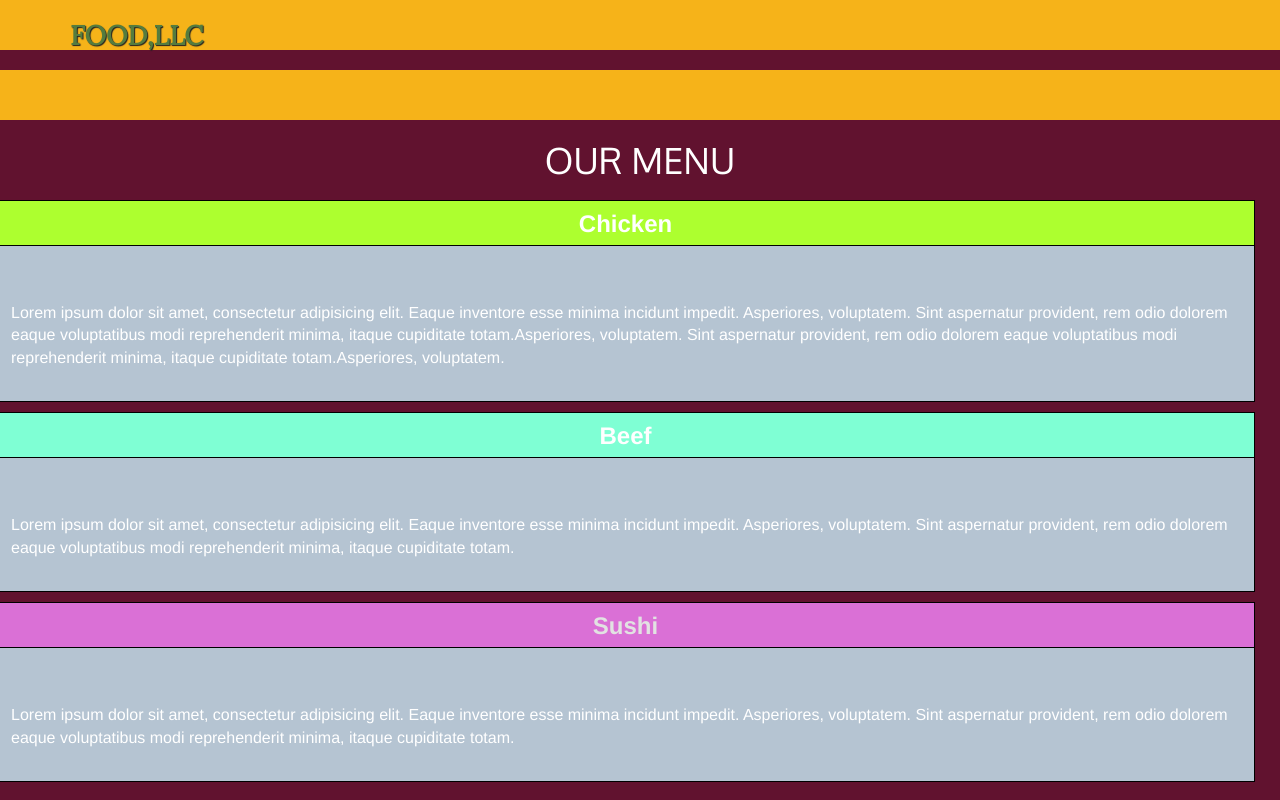
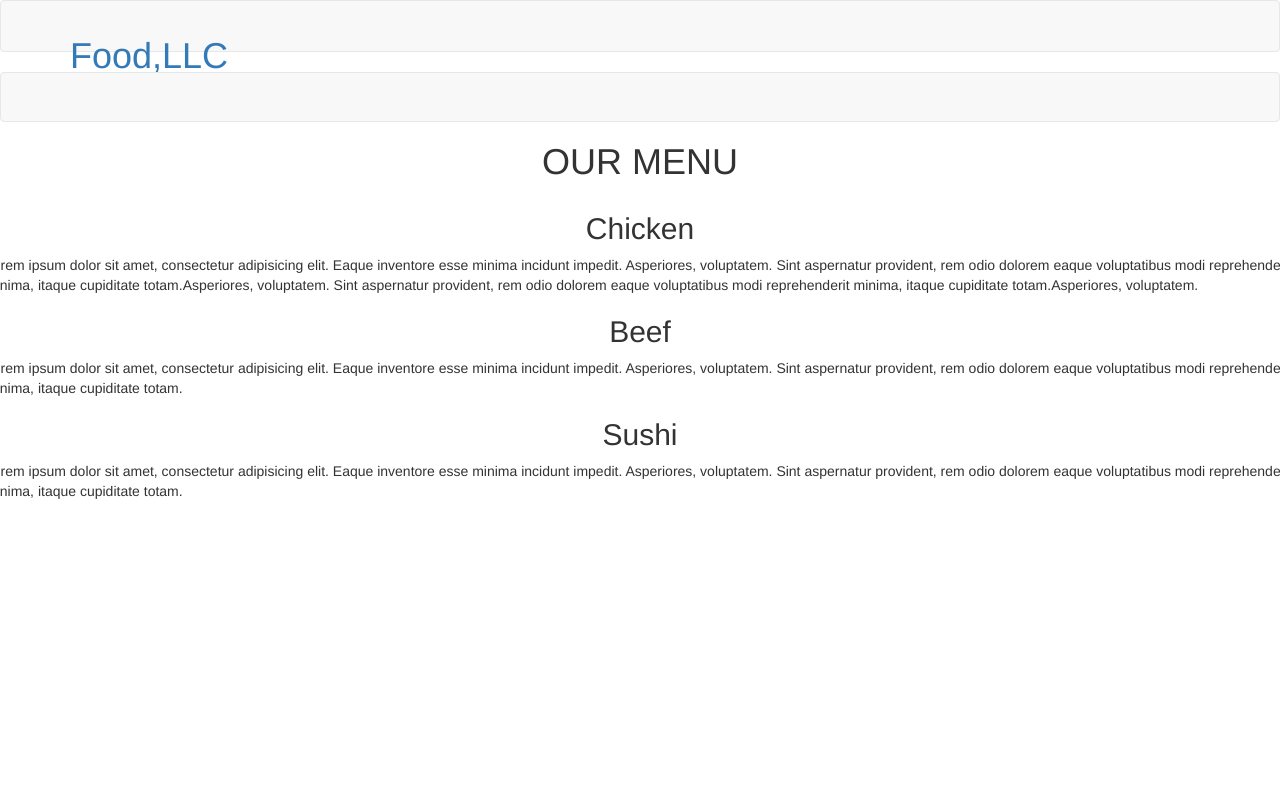
Before and after one commit to dreamers9935/module3, a plain HTML site: page index.html in a window 1280 px wide. Drawn offline with Linux system fonts and the light colour scheme; files that its build step writes are made by us from their sources.

Commit message:
Update styles.css

```diff
--- a/styles.css
+++ b/styles.css
@@ -1,131 +1,20 @@
-body {
-  font-size: 16px;
-  color: #fff;
-  background-color: #61122f;
-  font-family: 'Oxygen', sans-serif;
-}
-
-/** HEADER **/
-#header-nav {
-  background-color: #f6b319;
-  border-radius: 0;
-  border: 0;
+*{
+	box-sizing: border-box;
 }
 
 
-.navbar-brand {
-  padding-top: 25px;
+h1{
+	text-align: center;
 }
 
-.navbar-brand h1 { /* Restaurant name */
-  font-family: 'Lora', serif;
-  color: #557c3e;
-  font-size: 1.5em;
-  text-transform: uppercase;
-  font-weight: bold;
-  text-shadow: 1px 1px 1px #222;
-  margin-top: 0;
-  margin-bottom: 0;
-  line-height: .75;
-}
-.navbar-brand a:hover, .navbar-brand a:focus {
-  text-decoration: none;
+h2{
+	text-align: center;
 }
 
+li{ text-align: center; }
 
-h1 {
-      text-align: center;
-      color: white;
+.bg {
+	background-color: #bbbbbb;
+	margin: 0 50px;
+	width: auto;
 }
-section.Chicken>h2 {
-    background-color: greenyellow;
-}
-section>h2 {
-
-    border-bottom: 1px solid black;
-    border-left: 1px solid black;
-    margin: 0;
-
-    text-align: center;
-    font-style: Times;
-    font-size: 24px;
-    font-weight: bold;
-    height: 45px;
-    padding-top: 10px;
-}
-p {
-    display: block;
-    margin-block-start: 1em;
-    margin-block-end: 1em;
-    margin-inline-start: 0px;
-    margin-inline-end: 0px;
-}
-section>p {
-    padding: 40px 15px 15px 15px;
-}
-h2 {
-
-    font-size: 1.5em;
-    margin-block-start: 0.83em;
-    margin-block-end: 0.83em;
-    margin-inline-start: 0px;
-    margin-inline-end: 0px;
-    font-weight: bold;
-}
-.row{
-
-     width: 100%
-}
-section {
-    border: 1px solid black;
-    background-color: #b5c4d2;
-    margin: 10px;
-}
-
-@media (max-width: 1200px)
-.col-sm-1, .col-sm-2, .col-sm-3, .col-sm-4, .col-sm-5, .col-sm-6, .col-sm-7, .col-sm-8, .col-sm-9, .col-sm-10, .col-sm-11, .col-sm-12 {
-    float: left;
-}
-*{
-    box-sizing: border-box;
-    font-family : Helvetica
-
-}
-section.Beef>h2 {
-    background-color: aquamarine;
-}
-section.Sushi>h2 {
-    color: #e2e2e2;
-    background-color: orchid;
-}
-navbar-toggle {
-    position: relative;
-    float: right;
-    padding: 9px 10px;
-    margin-top: 8px;
-    margin-right: 15px;
-    margin-bottom: 8px;
-    background-color: transparent;
-    background-image: none;
-    border: 1px solid transparent;
-    border-radius: 4px;
-}
-.navbar-brand p { /* Kosher cert */
-  color: #000;
-  text-transform: uppercase;
-  font-size: .7em;
-  margin-top: 15px;
-}
-#nav-list {
-  margin-top: 10px;
-}
-#nav-list a {
-  color: #951C49;
-  text-align: center;
-}
-#nav-list a:hover {
-  background: #E7E7E7;
-}
-#nav-list a span {
-  font-size: 1.8em;
-}
```
